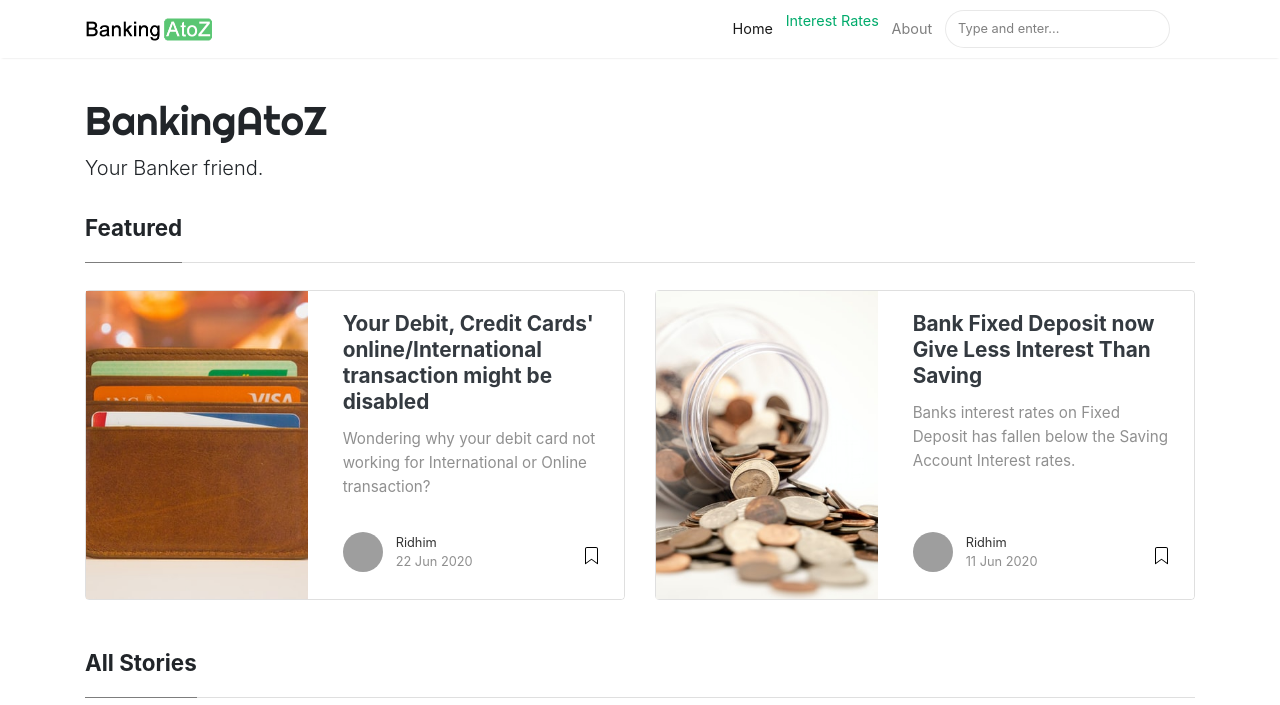
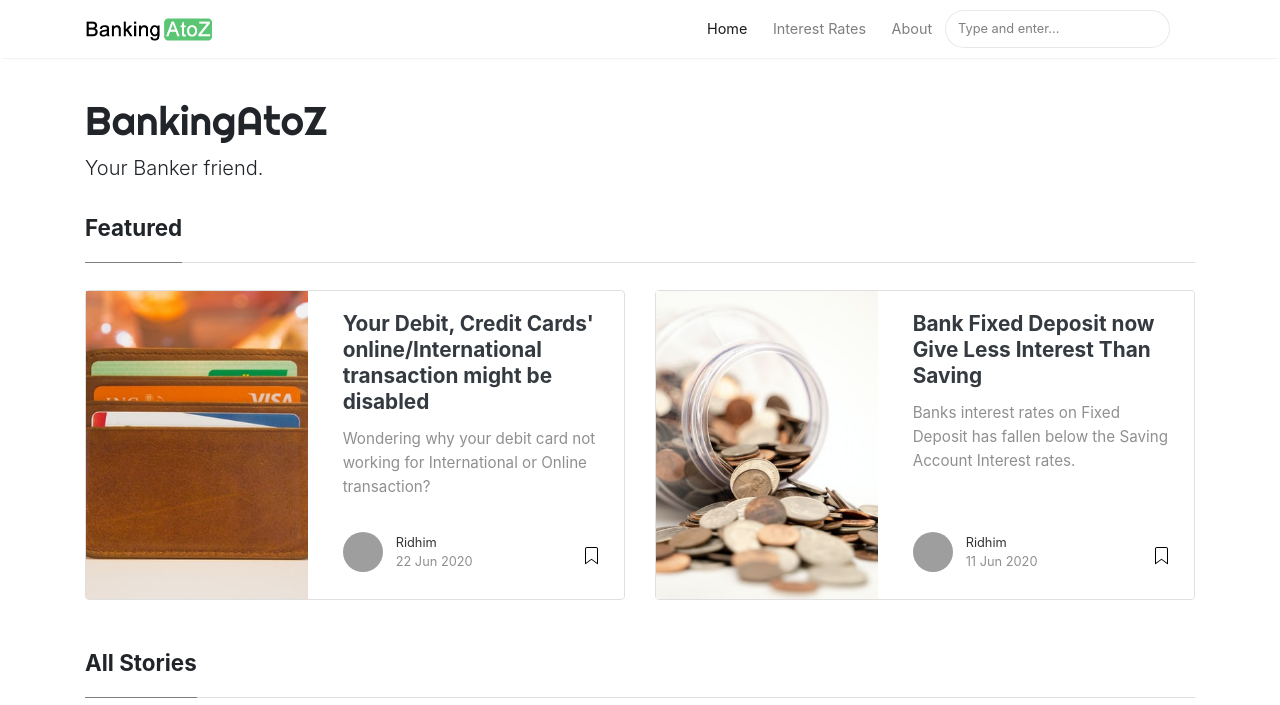
Before and after one commit to rdmmehta/batz, a Jekyll site: the page built from index.html, in a window 1280 px wide. Shown: the top 705 px of the page. Built offline with Jekyll 4.4.1, drawn with Linux system fonts in a browser that asks for light colours; nearby versions of some CDN libraries; the list of posts is cut into pages by our own code; grey boxes are pictures that could not be loaded.

Commit message:
Update default.html

```diff
--- a/_layouts/default.html
+++ b/_layouts/default.html
@@ -74,7 +74,7 @@ ga('send', 'pageview');
                 </li>
 
                 <li class="nav-item">
-                <a href="{{ site.baseurl }}/fd-interest-rates">Interest Rates</a>
+                <a class="nav-link" href="{{ site.baseurl }}/fd-interest-rates">Interest Rates</a>
                 </li>
 
                 <li class="nav-item">
```
